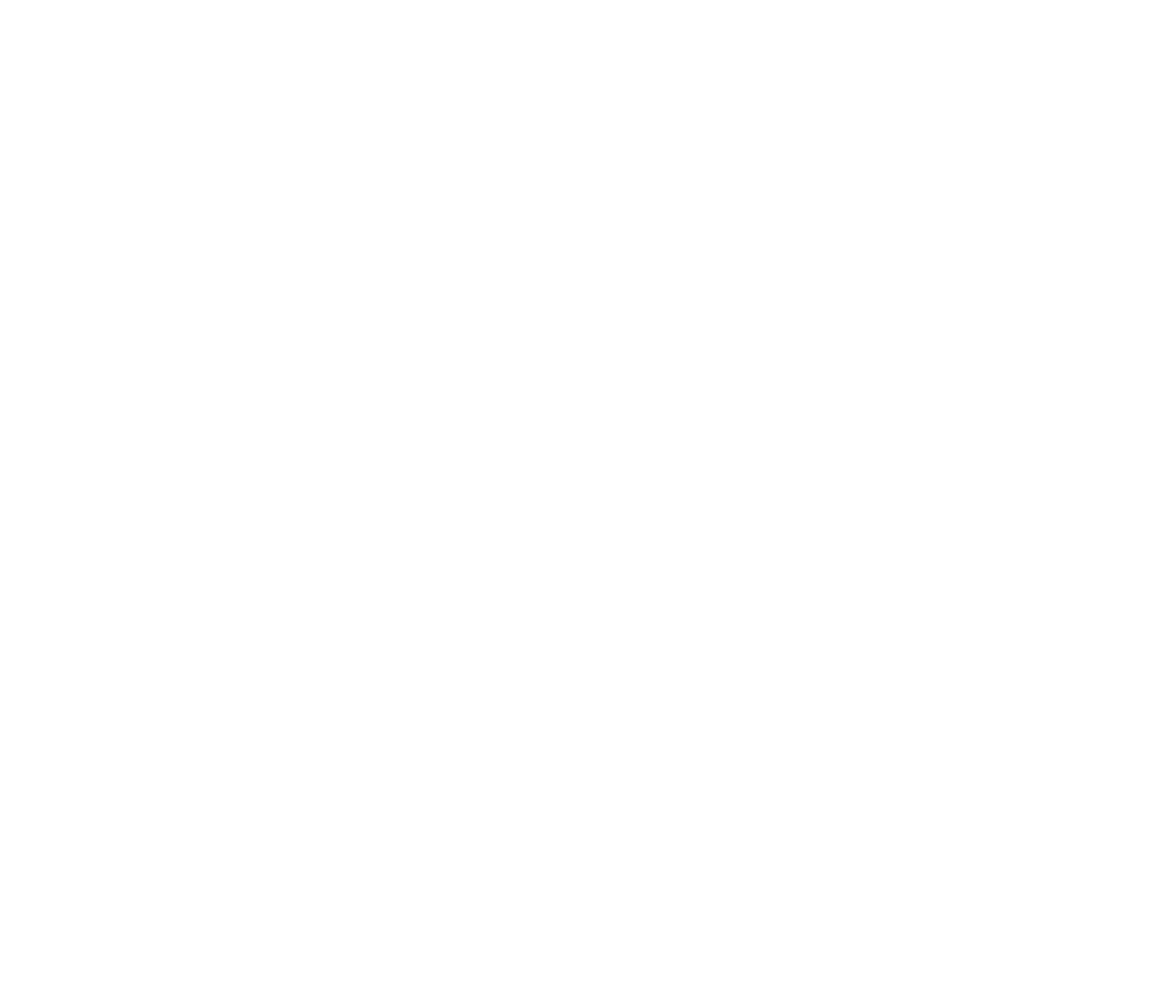
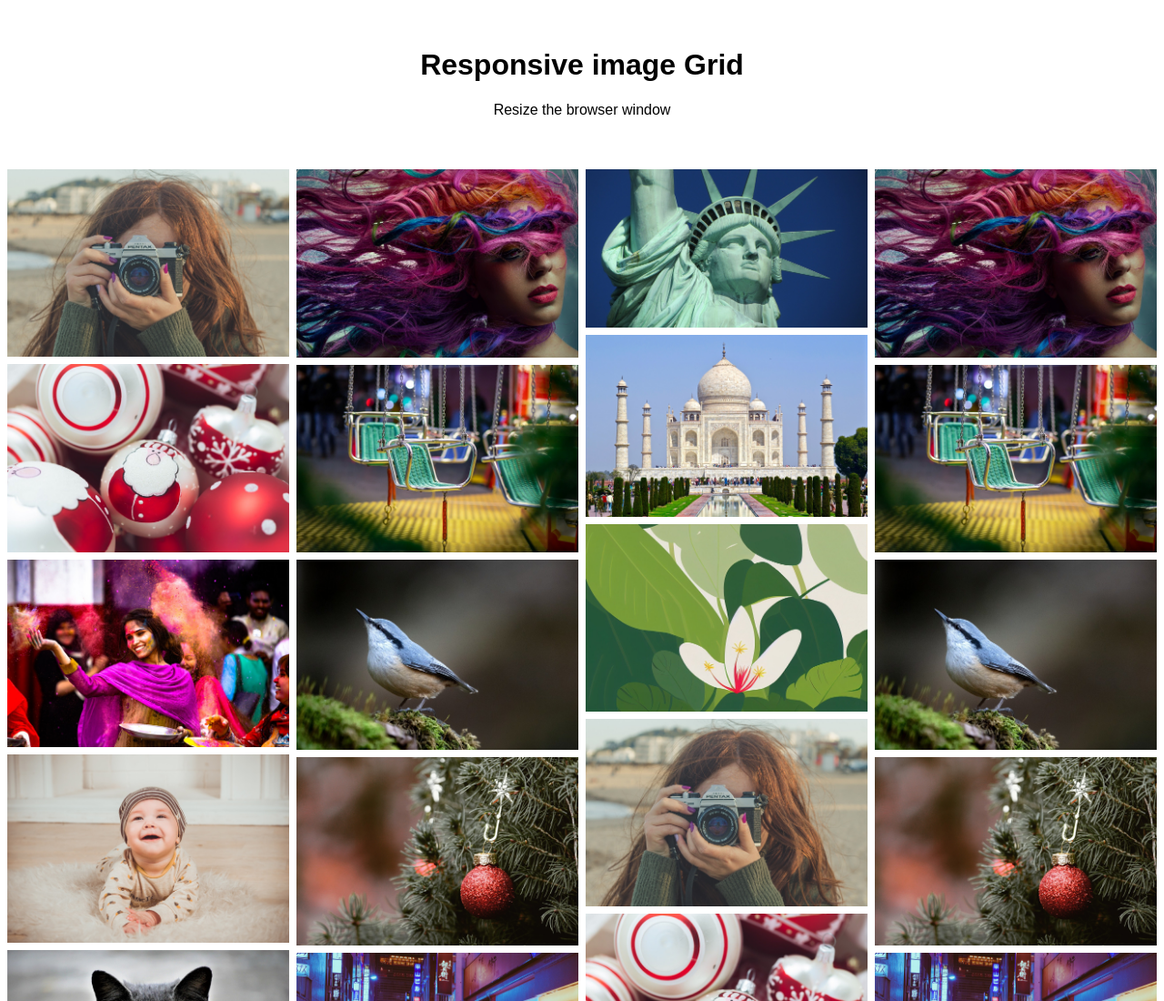
Before and after one commit to jogindrakumar/How-to-create-a-Responsive-Image-Grid, a plain HTML site: page index.html in a window 1280 px wide. Shown: the top 1100 px of the page at 91% size. Before the commit the page ends 800 px from the top, so only its background shows below. Drawn offline with Linux system fonts and the light colour scheme.

Commit message:
codewithjk

```diff
--- a/index.html
+++ b/index.html
@@ -6,9 +6,103 @@
     <meta http-equiv="X-UA-Compatible" content="IE=edge">
     <meta name="viewport" content="width=device-width, initial-scale=1.0">
     <title>Responsive Image Grid</title>
+    <style>
+        * {
+            box-sizing: border-box;
+        }
+
+        body {
+            margin: 0;
+            font-family: Arial, Helvetica, sans-serif;
+        }
+
+        .header {
+            text-align: center;
+            padding: 32px;
+        }
+
+        .row {
+            display: -ms-flexbox;
+            display: flex;
+            -ms-flex-wrap: wrap;
+            flex-wrap: wrap;
+            padding: 0 4px;
+        }
+
+        .column {
+            -ms-flex: 25%;
+            flex: 25%;
+            max-width: 25%;
+            padding: 0 4px;
+        }
+
+        .column img {
+            margin-top: 8px;
+            vertical-align: middle;
+            width: 100%;
+        }
+
+        @media screen and (max-width:800px) {
+            .column {
+                -ms-flex: 50%;
+                flex: 50%;
+                max-width: 50%;
+            }
+        }
+
+        @media screen and (max-width:600px) {
+            .column {
+                -ms-flex: 100%;
+                flex: 100%;
+                max-width: 100%;
+            }
+        }
+    </style>
 </head>
 
 <body>
+    <div class="header">
+        <h1>Responsive image Grid</h1>
+        <p>Resize the browser window</p>
+    </div>
+    <div class="row">
+        <div class="column">
+            <img src="img/1.jpg" alt="" style="width: 100%;">
+            <img src="img/2.jpg" alt="" style="width: 100%;">
+            <img src="img/3.jpg" alt="" style="width: 100%;">
+            <img src="img/4.jpg" alt="" style="width: 100%;">
+            <img src="img/5.jpg" alt="" style="width: 100%;">
+            <img src="img/6.jpg" alt="" style="width: 100%;">
+            <img src="img/7.jpg" alt="" style="width: 100%;">
+        </div>
+        <div class="column">
+            <img src="img/8.jpg" alt="" style="width: 100%;">
+            <img src="img/9.jpg" alt="" style="width: 100%;">
+            <img src="img/10.jpg" alt="" style="width: 100%;">
+            <img src="img/11.jpg" alt="" style="width: 100%;">
+            <img src="img/12.jpg" alt="" style="width: 100%;">
+            <img src="img/13.jpg" alt="" style="width: 100%;">
+
+        </div>
+        <div class="column">
+            <img src="img/14.jpg" alt="" style="width: 100%;">
+            <img src="img/15.jpg" alt="" style="width: 100%;">
+            <img src="img/16.jpg" alt="" style="width: 100%;">
+            <img src="img/1.jpg" alt="" style="width: 100%;">
+            <img src="img/2.jpg" alt="" style="width: 100%;">
+            <img src="img/3.jpg" alt="" style="width: 100%;">
+            <img src="img/4.jpg" alt="" style="width: 100%;">
+        </div>
+        <div class="column">
+            <img src="img/8.jpg" alt="" style="width: 100%;">
+            <img src="img/9.jpg" alt="" style="width: 100%;">
+            <img src="img/10.jpg" alt="" style="width: 100%;">
+            <img src="img/11.jpg" alt="" style="width: 100%;">
+            <img src="img/12.jpg" alt="" style="width: 100%;">
+            <img src="img/13.jpg" alt="" style="width: 100%;">
+
+        </div>
+    </div>
 
 </body>
 
```
